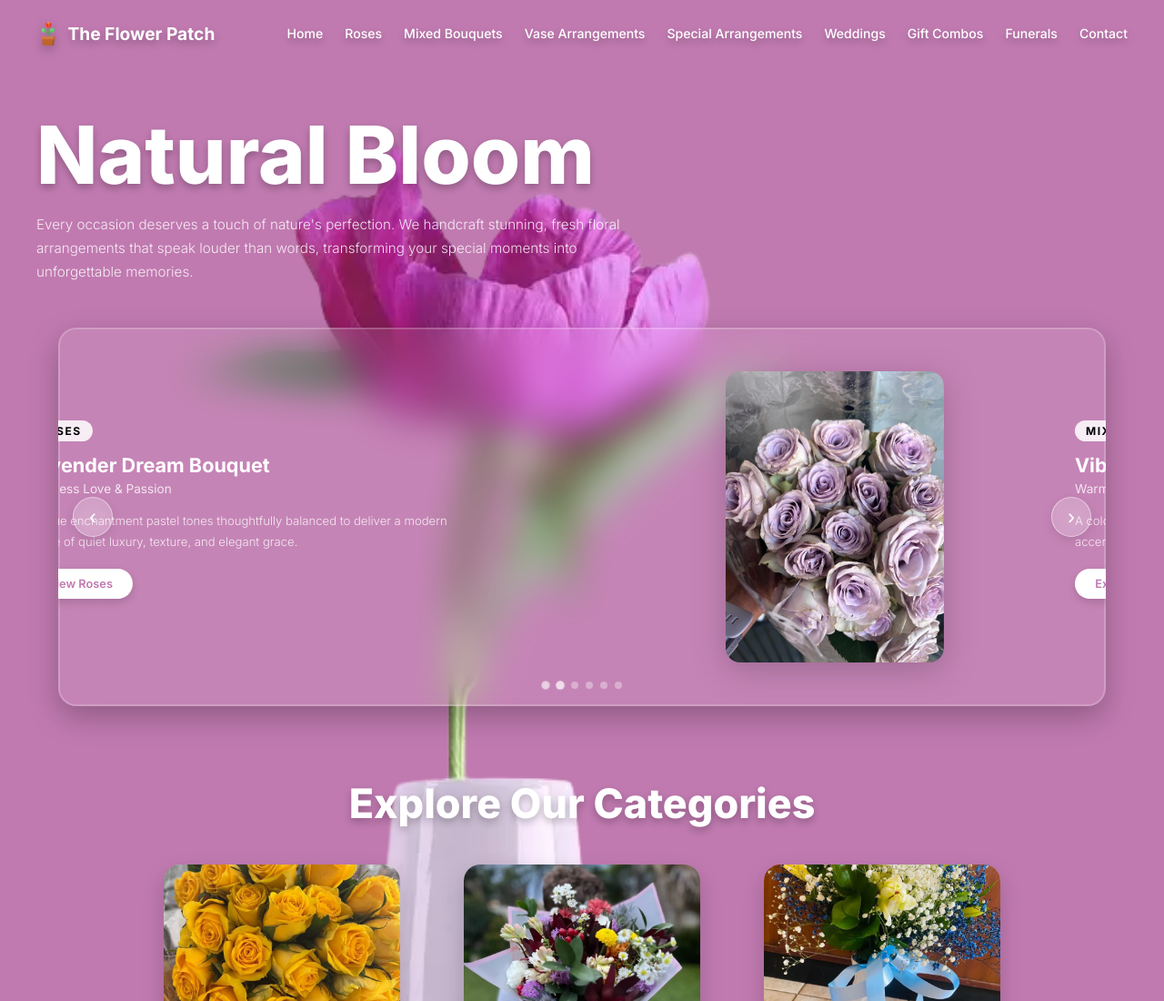
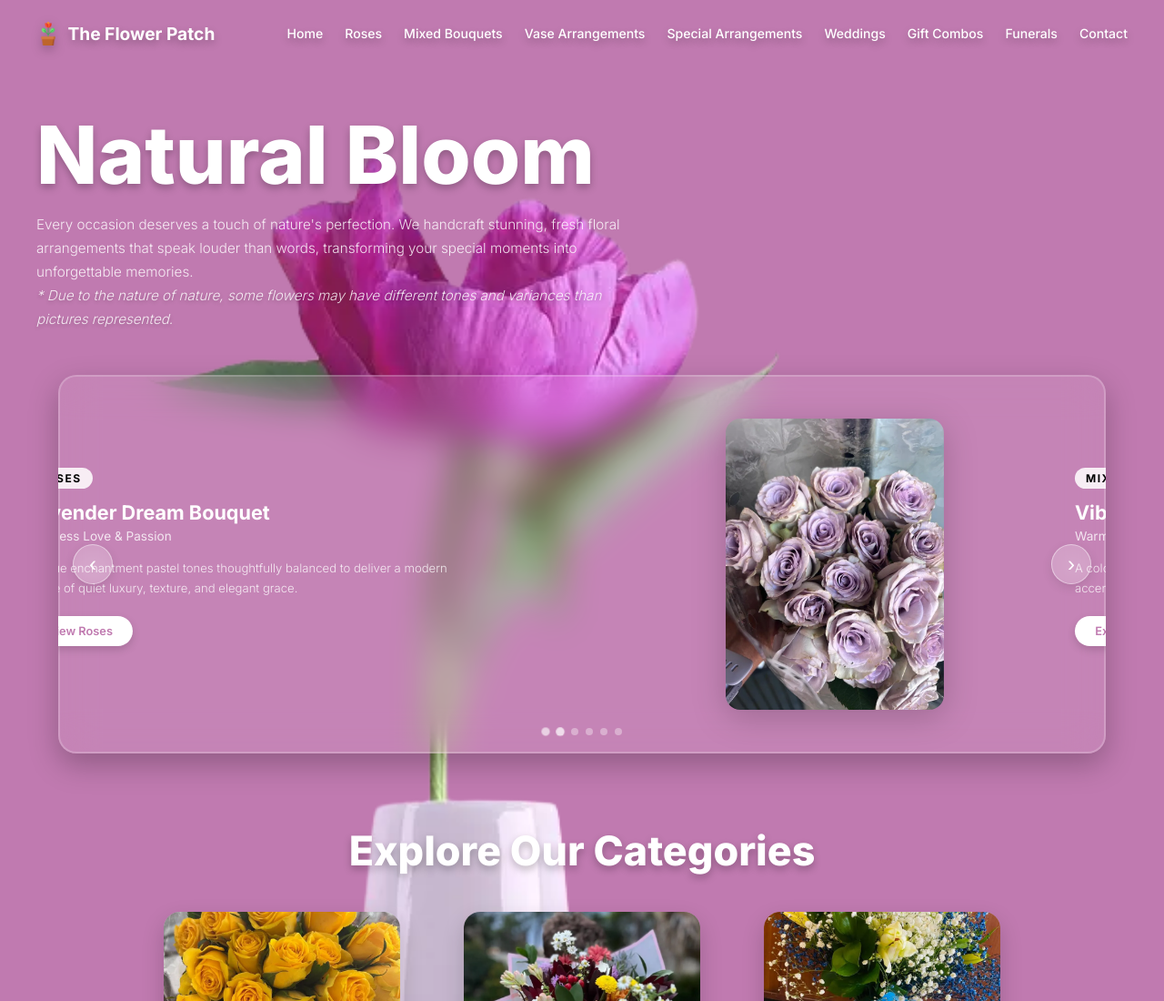
Before and after one commit to thapelo210/Flower-Patch-Landing-Page, a website: page index.html in a window 1280 px wide. Shown: the top 1100 px of the page at 91% size. Drawn offline with Linux system fonts and the light colour scheme.

Commit message:
Disclaimer in Index

```diff
--- a/index.html
+++ b/index.html
@@ -105,6 +105,17 @@
       max-width: 650px;
       line-height: 1.7;
       margin: 0 auto;
+    }
+
+    .hero-disclaimer {
+      font-size: 0.82rem;
+      font-weight: 300;
+      color: rgba(255, 255, 255, 0.8);
+      max-width: 650px;
+      line-height: 1.5;
+      margin: 1rem auto 0;
+      font-style: italic;
+      text-shadow: 0 2px 4px rgba(0, 0, 0, 0.2);
     }
 
     /* ── CAROUSEL ── */
@@ -446,6 +457,9 @@
       .hero p {
         margin: 0;
       }
+      .hero-disclaimer {
+        margin: 1rem 0 0 0;
+      }
       .carousel-outer {
         padding: 2rem 4rem;
       }
@@ -513,6 +527,7 @@
 <section class="hero">
   <h1>Natural Bloom</h1>
   <p>Every occasion deserves a touch of nature's perfection. We handcraft stunning, fresh floral arrangements that speak louder than words, transforming your special moments into unforgettable memories.</p>
+  <p class="hero-disclaimer">* Due to the nature of nature, some flowers may have different tones and variances than pictures represented.</p>
 </section>
 
 <section class="carousel-outer">
```
